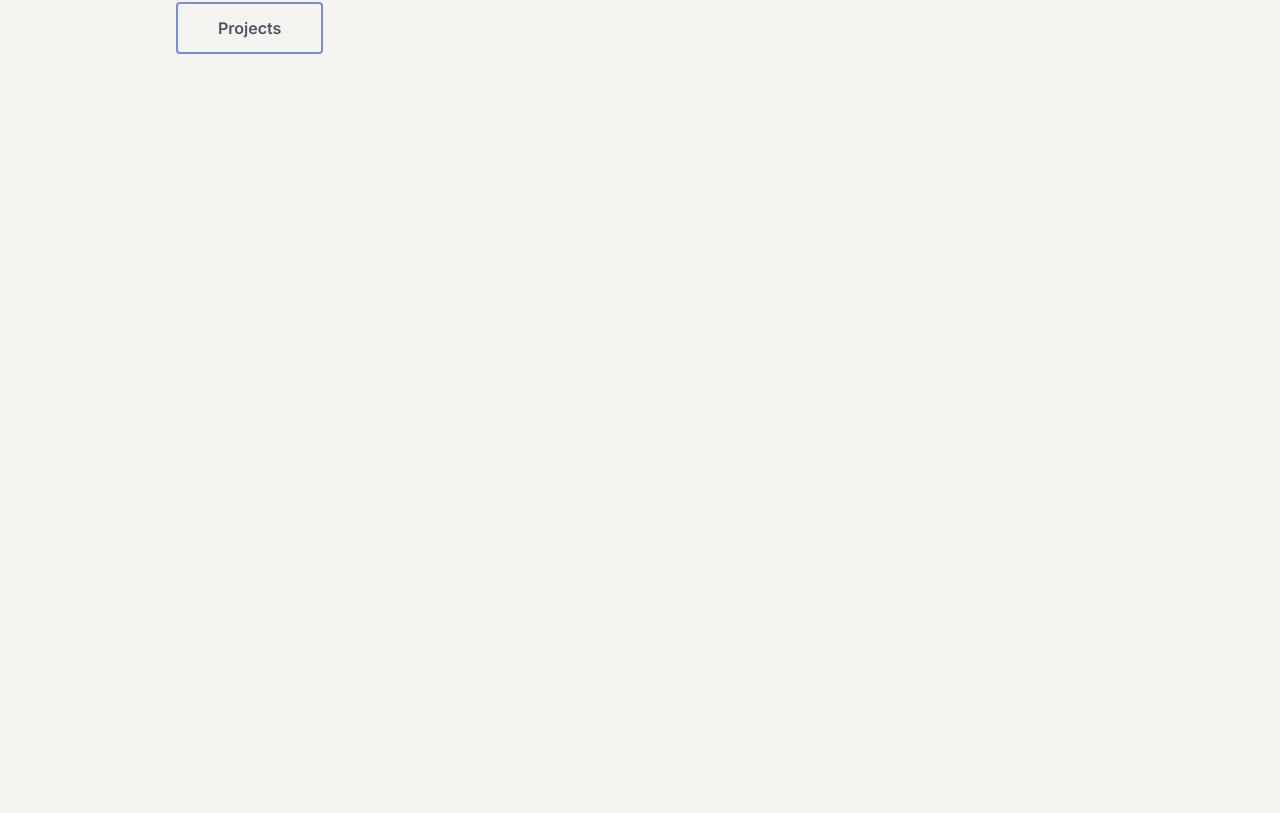
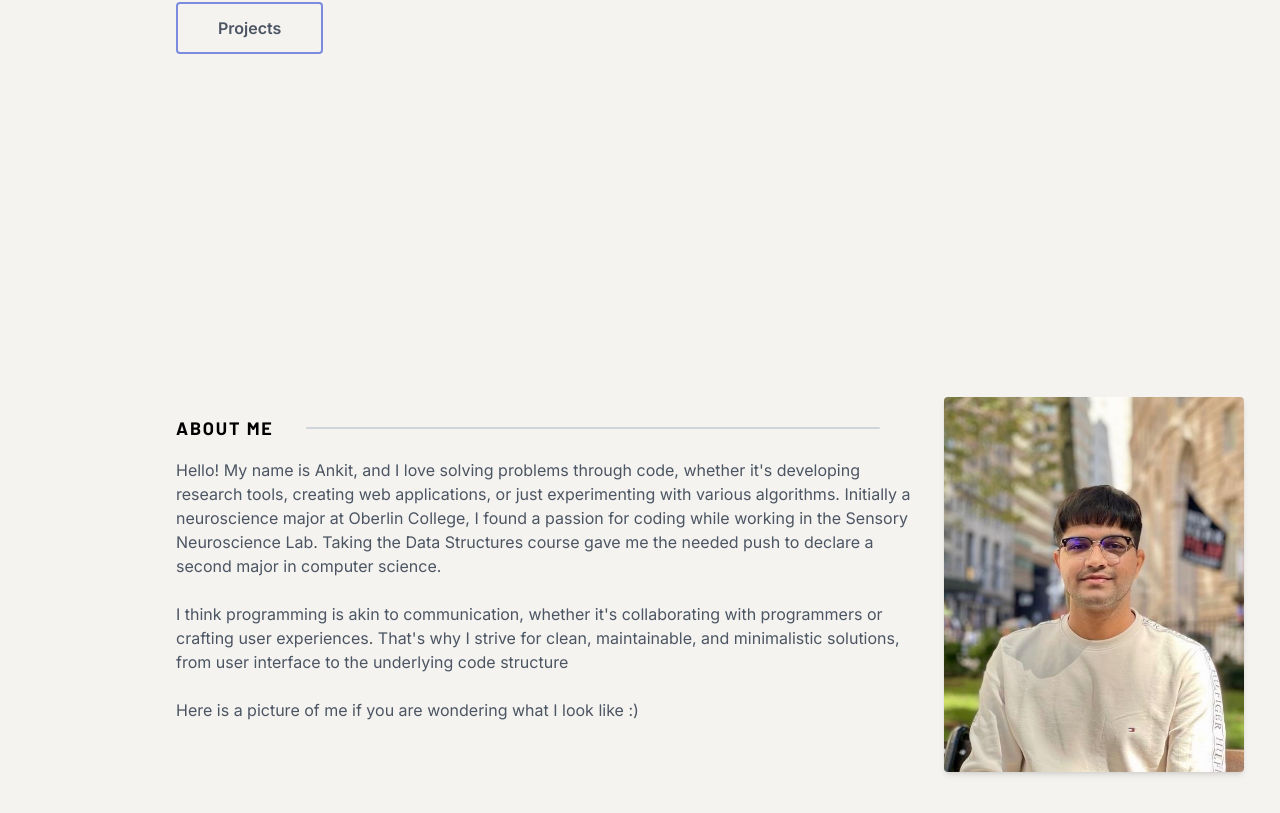
Before and after one commit to ankit-barana/personal-website, a Next.js app: page / in a window 1280 px wide. Shown: the part 497-1310 px from the top of the page. Before the commit the page ends 800 px from the top, so only its background shows below. Built offline with nearby package versions, Linux system fonts and the light colour scheme.

Commit message:
add about section

```diff
--- /dev/null
+++ b/src/components/About.tsx
@@ -0,0 +1,58 @@
+import Image from 'next/image';
+import Gradient from './Gradient';
+
+const About = () => {
+    return (
+        <section
+            className="flex w-full flex-col items-center gap-x-8 pt-28 pb-36 md:flex-row md:pb-48"
+            id="about"
+        >
+            <div className="w-full">
+                <div className="flex w-full items-center">
+                    <h3 className="whitespace-nowrap font-heading text-lg font-bold uppercase tracking-widest">
+                        About Me
+                    </h3>
+                    <div className="mx-8 h-0.5 w-full rounded bg-gray-300"></div>
+                </div>
+                <div className="mt-4 text-gray-600">
+                    <p>
+                        Hello! My name is Ankit, and I love solving problems
+                        through code, whether it&apos;s developing research
+                        tools, creating web applications, or just experimenting
+                        with various algorithms. Initially a neuroscience major
+                        at Oberlin College, I found a passion for coding while
+                        working in the Sensory Neuroscience Lab. Taking the Data
+                        Structures course gave me the needed push to declare a
+                        second major in computer science.
+                    </p>
+                    {/* building stimuli, and untilizng
+                        a range of data-analysis tools. */}
+                    <br />
+                    <p>
+                        I think programming is akin to communication, whether
+                        it&apos;s collaborating with programmers or crafting
+                        user experiences. That&apos;s why I strive for clean,
+                        maintainable, and minimalistic solutions, from user
+                        interface to the underlying code structure
+                    </p>
+                    <br />
+                    <p>
+                        Here is a picture of me if you are wondering what I look
+                        like {':)'}
+                    </p>
+                </div>
+            </div>
+            <div className="mt-8 max-w-xs pr-5">
+                <Image
+                    src="/images/me.jpg"
+                    alt="a picture of me"
+                    width={500}
+                    height={500}
+                    className="rounded shadow-md"
+                />
+            </div>
+        </section>
+    );
+};
+
+export default About;
--- a/src/pages/index.tsx
+++ b/src/pages/index.tsx
@@ -3,6 +3,7 @@ import { getAllProjectsData } from '@/services/projectService';
 import { Project } from '@/types/project';
 import Intro from '@/components/Intro';
 import Navbar from '@/components/Navbar';
+import About from '@/components/About';
 
 interface IndexProps {
     projects: Project[];
@@ -14,6 +15,7 @@ const Index: NextPage<IndexProps> = ({ projects }) => {
             <div className="w-full px-4 sm:px-8 lg:ml-20">
                 <Navbar />
                 <Intro />
+                <About />
             </div>
         </div>
     );
```
